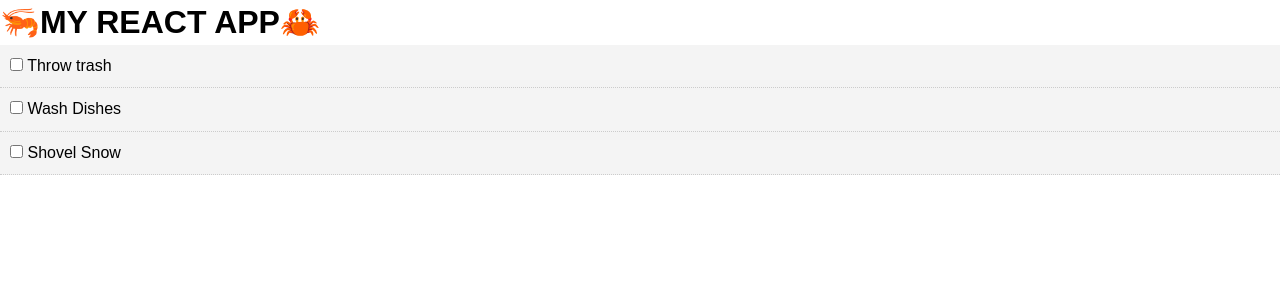
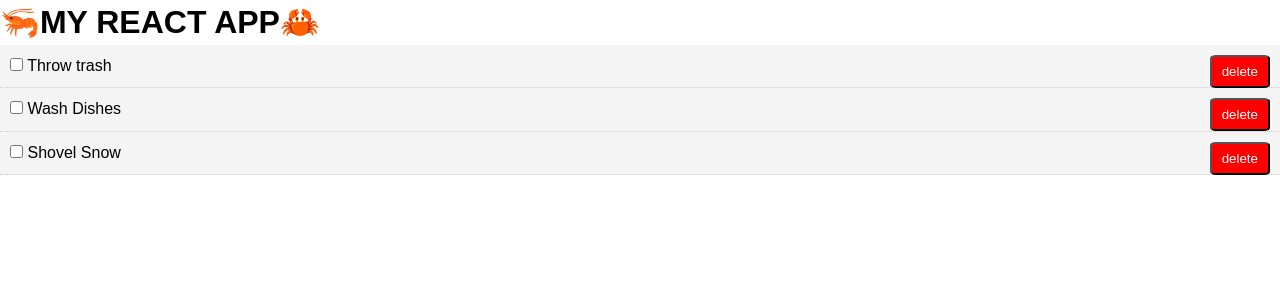
Before and after one commit to JayArteficio/react-todolist, a React (Create React App) app: page / in a window 1280 px wide. Shown: the top 300 px of the page. Built offline with nearby package versions, Linux system fonts and the light colour scheme.

Commit message:
add delete button with functionality

```diff
--- a/src/App.js
+++ b/src/App.js
@@ -1,29 +1,30 @@
-import React, { Component } from "react";
-import Todos from "./components/Todos";
+import React, { Component } from 'react';
+import Todos from './components/Todos';
 
-import "./App.css";
+import './App.css';
 
 class App extends Component {
   state = {
     todos: [
       {
         id: 1,
-        title: "Throw trash",
+        title: 'Throw trash',
         completed: false
       },
       {
         id: 2,
-        title: "Wash Dishes",
+        title: 'Wash Dishes',
         completed: false
       },
       {
         id: 3,
-        title: "Shovel Snow",
+        title: 'Shovel Snow',
         completed: false
       }
     ]
   };
 
+  // this toggles complete when checkbox is clicked
   markComplete = id => {
     // console.log(id)
     this.setState({
@@ -35,12 +36,20 @@ class App extends Component {
       })
     });
   };
+
+  delTodo = id => {
+    // console.log(id); to test it first
+    this.setState({
+      todos: [...this.state.todos.filter(todo => todo.id !== id)]
+    });
+  };
+
   render() {
     console.log(this.state.todos); // just to show the state in console
     return (
       <div className="App">
         <h1> 🦐MY REACT APP🦀 </h1>
-        <Todos todos={this.state.todos} markComplete={this.markComplete} />
+        <Todos todos={this.state.todos} markComplete={this.markComplete} delTodo={this.delTodo}/>
       </div>
     );
   }
--- a/src/components/TodoItem.js
+++ b/src/components/TodoItem.js
@@ -40,6 +40,7 @@ export class TodoItem extends Component {
             onChange={this.props.markComplete.bind(this, id)}
           />{' '}
           {title}
+          <button onClick={this.props.delTodo.bind(this, id)} style={btnStyle}>delete</button>
         </p>
       </div>
     );
@@ -48,6 +49,15 @@ export class TodoItem extends Component {
 TodoItem.propTypes = {
   todo: PropTypes.object.isRequired
 };
+const btnStyle = {
+  background: '#ff0000',
+  color: '#fff',
+  border: '2px 0px',
+  padding: '7px 10px',
+  borderRadius: '10%',
+  cursor: 'pointer',
+  float: 'right'
+}
 
 //Style
 // const itemStyle = {
--- a/src/components/Todos.js
+++ b/src/components/Todos.js
@@ -11,7 +11,7 @@ class Todos extends Component {
         console.log(this.props.todos);
         return this.props.todos.map( (todo)=> (
             // <h3>{ todo.title} </h3>
-            < TodoItem key={todo.id} todo={todo} markComplete={this.props.markComplete} />
+            < TodoItem key={todo.id} todo={todo} markComplete={this.props.markComplete} delTodo={this.props.delTodo} />
         ));
     }
 }
```
Also changed, not shown: react-todo-notes.js (+29 -0 lines).
